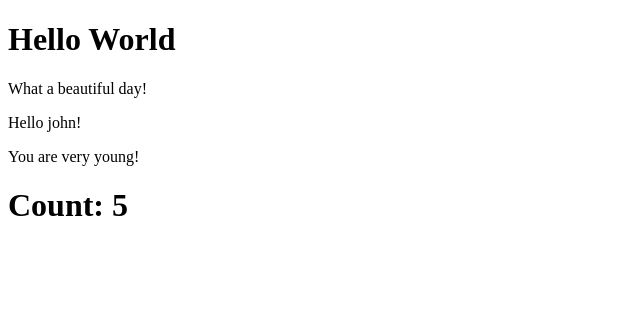
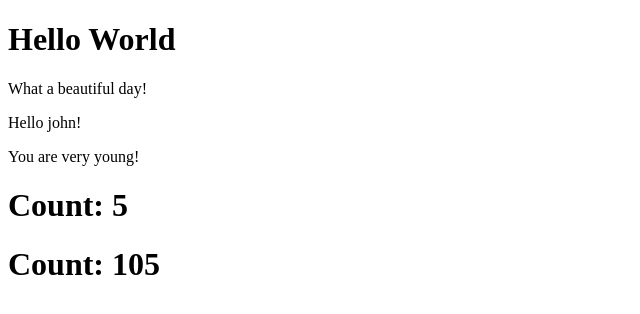
Before and after one commit to dens90/react-exercises, a React (Create React App) app: page / in a window 1280 px wide. Shown: the top 314 px of the page, without its empty margins (0-640 px from the left). Built offline with nearby package versions, Linux system fonts and the light colour scheme.

Commit message:
state-04

```diff
--- a/src/App.js
+++ b/src/App.js
@@ -1,5 +1,6 @@
 import React from "react"
 import { Counter } from "./Counter"
+import { CounterDisplay } from "./CounterDisplay"
 import { Hello } from "./Hello"
 import { Welcome } from "./Welcome"
 
@@ -11,6 +12,7 @@ export class App extends React.Component{
                 <Hello name={<strong>React</strong>} />
                 <Welcome name='john' age={16}/>
                 <Counter />
+                <CounterDisplay  />
             </div>
         )
     }
--- a/src/Counter.js
+++ b/src/Counter.js
@@ -2,7 +2,7 @@ import React from "react";
 
 export class Counter extends React.Component {
   state = {
-    count: this.initialValue ?? 0,
+    count: this.props.initialValue ?? 0,
   };
 
   constructor(props) {
@@ -11,10 +11,10 @@ export class Counter extends React.Component {
 // CONTINUA A LAVORARE DA QUI
       this.setState((state) => {
         return {
-          count: state.count + (this.incrementBy ?? 1),
+          count: state.count + (this.props.incrementBy ?? 1),
         };
       });
-    }, this.updateByInterval ?? 1000);
+    }, this.props.updateByInterval ?? 1000);
   }
 
   render() {
--- /dev/null
+++ b/src/CounterDisplay.js
@@ -0,0 +1,8 @@
+import React from "react";
+import { Counter } from "./Counter";
+
+export class CounterDisplay extends React.Component{
+    render(){
+        return <Counter initialValue={100} />
+    }
+}
```
